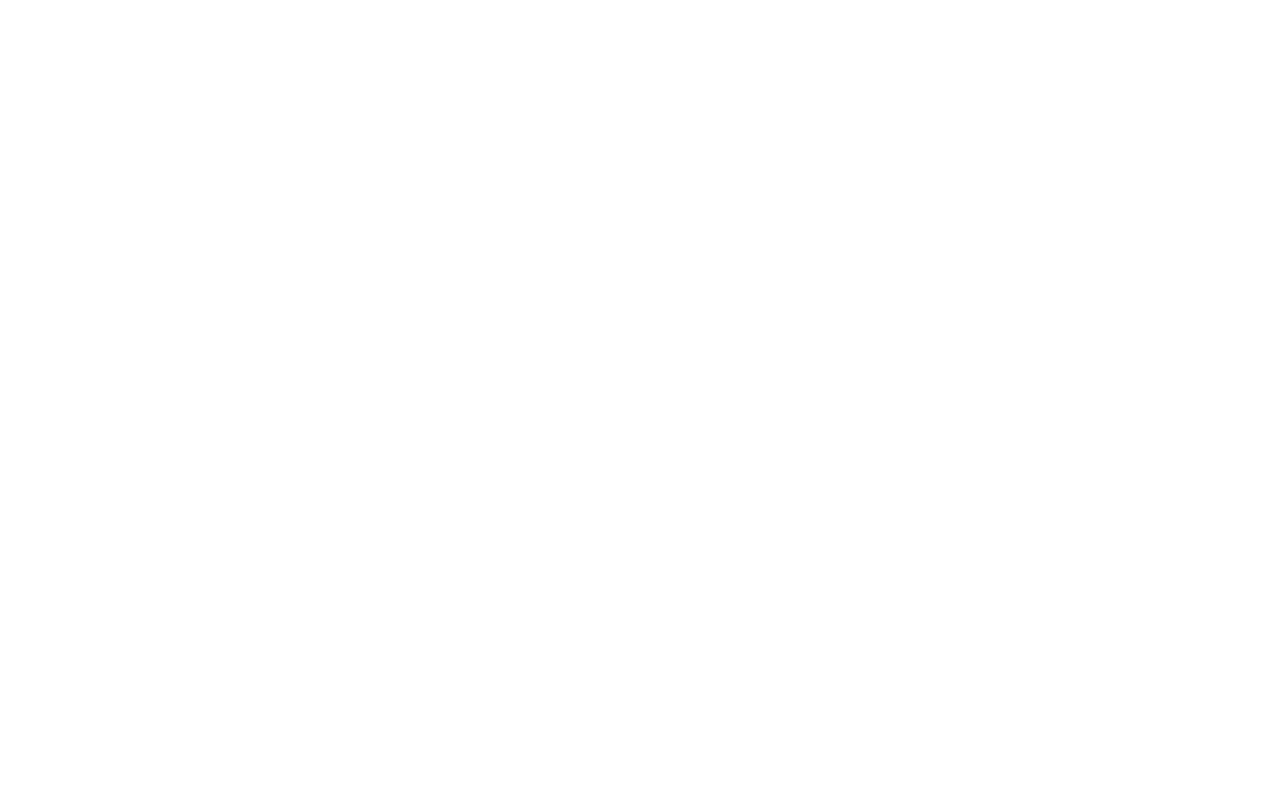
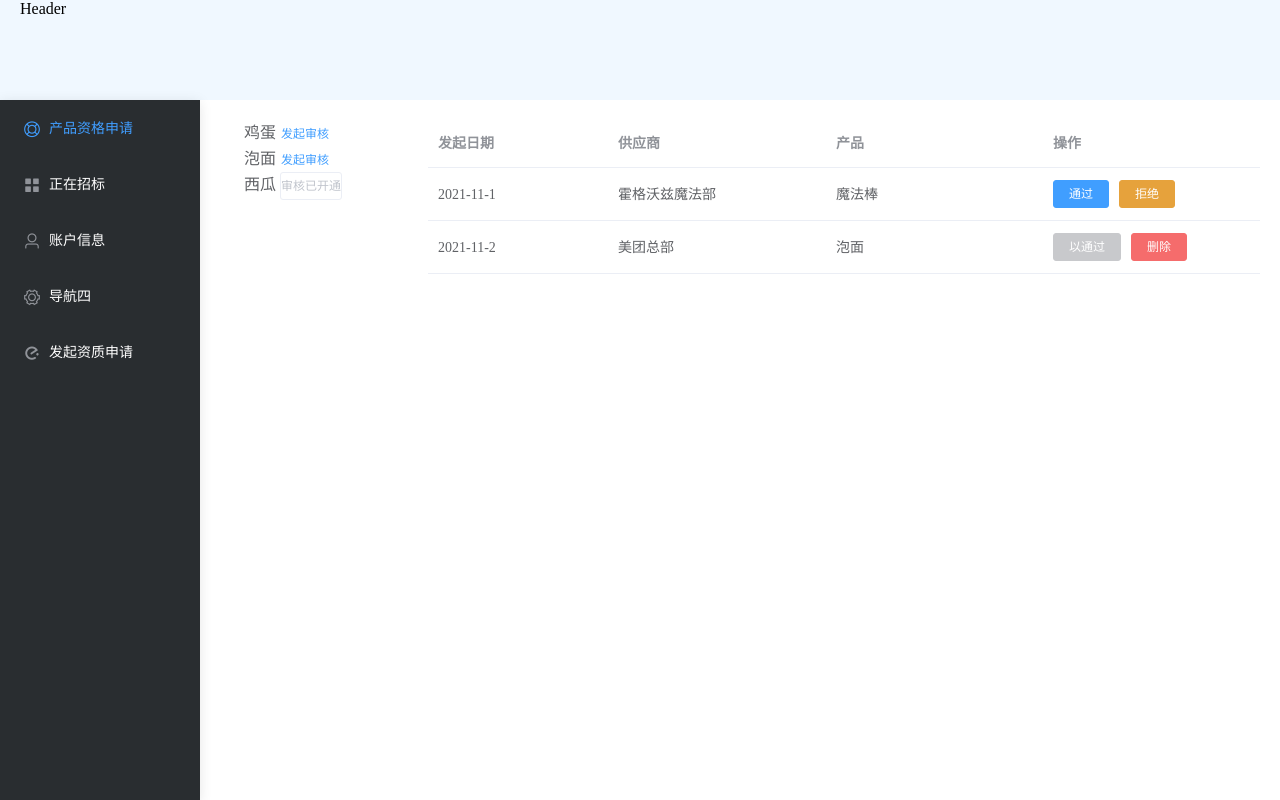
Before and after one commit to FEIZZER/purchasing_platform_vue, a Vue app: page /#/home/authorized in a window 1280 px wide. Built offline with nearby package versions, Linux system fonts and the light colour scheme.

Commit message:
新增采购员发资格申请页面

```diff
--- a/src/components/logined/main.vue
+++ b/src/components/logined/main.vue
@@ -2,7 +2,7 @@
  * @Author: feizzer
  * @Date: 2021-11-04 14:01:32
  * @LastEditors: feizzer
- * @LastEditTime: 2021-11-23 16:11:44
+ * @LastEditTime: 2021-11-24 19:15:28
  * @Description:
 -->
 <template>
@@ -24,9 +24,14 @@
             <i class="el-icon-user"></i>
             <span slot="title">账户信息</span>
           </el-menu-item>
-          <el-menu-item index="4">
+          <el-menu-item>
             <i class="el-icon-setting"></i>
             <span slot="title">导航四</span>
+          </el-menu-item>
+
+          <el-menu-item index="4" route="/home/authorized">
+            <i class="el-icon-eleme"></i>
+            <span>发起资质申请</span>
           </el-menu-item>
         </el-menu>
       </el-aside>
--- a/src/components/logined/messages.vue
+++ b/src/components/logined/messages.vue
@@ -2,12 +2,23 @@
  * @Author: feizzer
  * @Date: 2021-11-23 17:38:43
  * @LastEditors: feizzer
- * @LastEditTime: 2021-11-23 17:38:44
+ * @LastEditTime: 2021-11-23 18:12:34
  * @Description:
 -->
 <template>
     <div>
-        message
+        <el-container>
+            <el-aside>
+                <el-menu router default-active="1" class="el-menu-vertical-demo" @open="handleOpen"
+                    @close="handleClose">
+                    <el-menu-item>
+                        <template>
+                        </template>
+                    </el-menu-item>
+                </el-menu>
+            </el-aside>
+            <el-main>2</el-main>
+        </el-container>
     </div>
 </template>
 
@@ -32,5 +43,7 @@
 </script>
 
 <style lang="css" scoped>
-
+    .el-aside{
+        width: 200px !important;
+    }
 </style>
--- a/src/components/logined/producter/integral.vue
+++ b/src/components/logined/producter/integral.vue
@@ -2,12 +2,22 @@
  * @Author: feizzer
  * @Date: 2021-11-23 17:39:55
  * @LastEditors: feizzer
- * @LastEditTime: 2021-11-23 17:39:55
+ * @LastEditTime: 2021-11-24 18:56:57
  * @Description:
 -->
 <template>
-    <div>
-        integral
+    <div style="height: 100%; padding-left: 30px; padding-top: 30px">
+        <div style="margin-bottom: 4 0px;">
+            当前积分：xxx
+        </div>
+        <div>
+            <p style="margin-bottom: 10px">历史记录</p>
+            <el-timeline>
+                <el-timeline-item v-for="(ins,index) in inhtegrals" :key="index" :timestamp="ins.time">
+                {{ins.descri}}
+                </el-timeline-item>
+            </el-timeline>
+        </div>
     </div>
 </template>
 
@@ -17,7 +27,11 @@
 
     data() {
         return {
+            inhtegrals: [
+                {time: '2012-1-1', descri: '获得积分+15'},
+                {time: '2013-3-3', descri: '获得积分+12'},
 
+            ]
         };
     },
 
--- a/src/components/logined/producter/proAccountInfo.vue
+++ b/src/components/logined/producter/proAccountInfo.vue
@@ -2,7 +2,7 @@
  * @Author: feizzer
  * @Date: 2021-11-23 16:12:05
  * @LastEditors: feizzer
- * @LastEditTime: 2021-11-23 17:35:10
+ * @LastEditTime: 2021-11-23 17:53:49
  * @Description:
 -->
 <template>
@@ -54,8 +54,7 @@
     .title-area{
         padding-top: 30px;
         padding-left: 80px;
-        width: 100%;
-        border: 1px black solid;
+
         height: 15%;
         display: flex;
         flex-direction: row;
@@ -63,8 +62,7 @@
     .body-area{
         padding: 20px;
         padding-top: 0px;
-        width: 100%;
-        border: 1px black solid;
+        /* border: 1px black solid; */
         height: 80%;
     }
 
--- a/src/components/logined/producter/productauthorized.vue
+++ b/src/components/logined/producter/productauthorized.vue
@@ -2,12 +2,14 @@
  * @Author: feizzer
  * @Date: 2021-11-23 17:40:54
  * @LastEditors: feizzer
- * @LastEditTime: 2021-11-23 17:40:54
+ * @LastEditTime: 2021-11-23 18:27:53
  * @Description:
 -->
 <template>
-    <div>
-        authorized
+    <div style="padding: 30px">
+        <el-tag v-for="tag in tags" :key="tag.name" closable size="medium" @close="doClose(tag)">
+             {{tag.name}}
+        </el-tag>
     </div>
 </template>
 
@@ -17,7 +19,9 @@
 
     data() {
         return {
-
+            tags: [
+                {name: '鸡蛋'},{name: '香蕉'},{name: '鸡蛋'},{name: '鸡蛋'},{name: '鸡蛋'},{name: '鸡蛋'},
+            ]
         };
     },
 
@@ -26,11 +30,24 @@
     },
 
     methods: {
+        doClose(tag) {
+            this.$confirm(`确定要放弃${tag.name}商品的竞价资格？`, '提示', {
+                confirmButtonText: '确认',
+                cancelButtonText: '取消',
+                type: 'warning'
+            })
+            .then( () => {
+                this.$message({
 
+                })
+            })
+        }
     },
 };
 </script>
 
 <style lang="css" scoped>
-
+.el-tag{
+    margin: 10px 20px;
+}
 </style>
--- a/src/components/logined/producter/qualification.vue
+++ b/src/components/logined/producter/qualification.vue
@@ -2,7 +2,7 @@
  * @Author: feizzer
  * @Date: 2021-11-22 21:42:01
  * @LastEditors: feizzer
- * @LastEditTime: 2021-11-23 15:51:14
+ * @LastEditTime: 2021-11-24 20:46:00
  * @Description:
 -->
 <template>
--- /dev/null
+++ b/src/components/logined/purchase/authorized.vue
@@ -0,0 +1,111 @@
+<!--
+ * @Author: feizzer
+ * @Date: 2021-11-24 19:17:48
+ * @LastEditors: feizzer
+ * @LastEditTime: 2021-11-24 20:59:35
+ * @Description:
+-->
+<template>
+  <div style="width: 100%;display:flex; ">
+    <div class="product-tree">
+      <el-tree :data="productData" node-key="id" :expand-on-click-node="false">
+        <span slot-scope="{ node, data }">
+          {{node.label}}
+          <el-button v-if="data.status == 0" type="text" size="mini" @click="() => append(data)">
+              发起审核
+          </el-button>
+          <el-button v-if="data.status == 1" type="text" plain disabled="" size="mini">审核已开通</el-button>
+        </span>
+      </el-tree>
+    </div>
+    <div class="authorized-area">
+        <el-table :data="authorizingTable">
+            <el-table-column prop="date" label="发起日期" width="180">
+            </el-table-column>
+            <el-table-column prop="provider" label="供应商"></el-table-column>
+            <el-table-column prop="product" label="产品"></el-table-column>
+            <el-table-column prop="status" label="操作">
+                <template slot-scope="scope">
+                    <el-button type="primary" size="mini" v-if="scope.row.status == -1">通过</el-button>
+                    <el-button type="warning" size="mini" v-if="scope.row.status == -1">拒绝</el-button>
+                    <el-button type="info" disabled size="mini" v-if="scope.row.status == 1">以通过</el-button>
+                    <el-button type="danger" size="mini" v-if="scope.row.status == 1">删除</el-button>
+                </template>
+            </el-table-column>
+        </el-table>
+    </div>
+    <el-dialog :title="dialogTitle" :visible.sync="dialogVisible">
+      <el-form ref="dialogForm" :model="formData" :rules="dialogRules">
+        <el-form-item label="选择审核日期" label-width="110px" prop="startendTime">
+          <el-date-picker type="daterange" unlink-panels v-model="formData.startendTime"
+                    start-placeholder="选择开始日期" end-placeholder="选择结束日期">
+          </el-date-picker>
+        </el-form-item>
+
+      </el-form>
+      <div slot="footer" class="dialog-footer">
+        <el-button @click="dialogVisible = false">取 消</el-button>
+        <el-button type="primary" @click="dialogPost">确 定</el-button>
+      </div>
+    </el-dialog>
+  </div>
+</template>
+
+<script>
+export default {
+  name: "PurchasingPlatformVueAuthorized",
+
+  data() {
+    return {
+        dialogVisible: false,
+        dialogTitle: '',
+        dialogRules: {
+            startendTime: [
+                { required: true, message: '请选择审核开启日期', trigger: 'blur'}
+            ]
+        },
+        productData: [
+            { label: "鸡蛋", id: 1 , status: '0'},
+            { label: "泡面", id: 3 , status: '0'},
+            {  label: "西瓜", id: 2 ,status: '1'},
+        ],
+        authorizingTable: [
+            {date: '2021-11-1', provider: '霍格沃兹魔法部', product: '魔法棒', status: -1},
+            {date: '2021-11-2', provider: '美团总部', product: '泡面', status: 1},
+        ],
+        productID: '',
+        formData: {
+            startendTime: '',
+        }
+    };
+  },
+
+  mounted() {},
+
+  methods: {
+    append(data) {
+      this.productID = data.id
+      this.dialogTitle = `开启${data.label}商品的审核`
+      this.dialogVisible = true
+    },
+    dialogPost() {
+        this.$refs.dialogForm.validate( res => {
+            if (res) {
+                console.log(this.productID, this.formData.startendTime)
+            } else{
+
+            }
+        })
+    }
+  }
+};
+</script>
+
+<style lang="css" scoped>
+.product-tree {
+  width: 20%;
+}
+.authorized-area {
+  width: 80%;
+}
+</style>
```
Also changed, not shown: src/router/index.js (+6 -2 lines).
